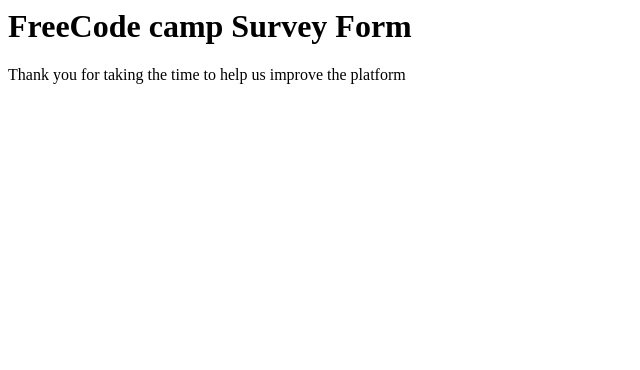
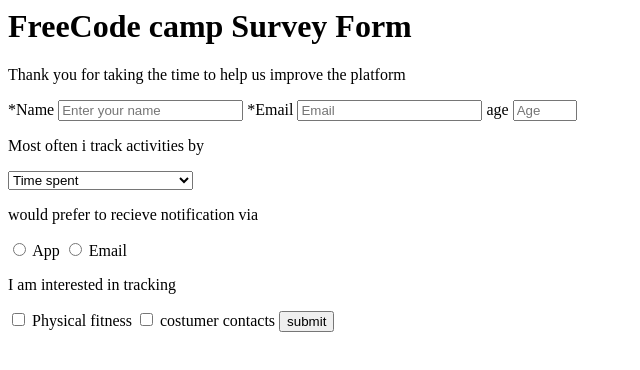
Before and after one commit to FilbertKimasa/samiXfilbert, a plain HTML site: page index.html in a window 1280 px wide. Shown: the whole page, without its empty margins (0-640 px from the left). Drawn offline with Linux system fonts and the light colour scheme.

Commit message:
second rev

```diff
--- a/index.html
+++ b/index.html
@@ -4,8 +4,42 @@
     </head>
     <main>
         <body>
+            <header>
             <h1 id="title">FreeCode camp Survey Form</h1>
             <p id="description">Thank you for taking the time to help us improve the platform </p>
+            </header>
+            <form id="survey-form">
+              <label for="name" id="name-label">*Name</label>
+               <input required id="name" type="text" placeholder="Enter your name ">
+               <label for="email" id="email-label">*Email</label>
+               <input required id="email" type="email" placeholder="Email">
+               <label for="age" id="number-label">age</label>
+               <input type="number" id="age" type="range" min="13" max="100" placeholder="Age">
+               <p>Most often i track activities by</p>
+               <select id="dropdown">
+                <option >Time spent</option>
+                <option >Number of times completed</option>
+                <option >location</option>
+                <option >Time of day</option>
+                <option >Theme</option>
+                <option >project</option>
+               </select>
+               <p>would prefer to recieve notification via</p>
+               <input type="radio" name="notification" id="app-notification" value="app"cheaked>
+               <label for="app-notification">App</label>
+               <input type="radio" id="email-notification" name="notification" value="email">
+               <label for="email-notification">Email</label>
+               <p>I am interested in tracking</p>
+               <input type="checkbox" id="projects" value="project">
+               <label for="physical-fitness">Physical fitness</label>
+               <input type="checkbox" id="costumer-contacts" value="costumer-contacts">
+               <label for="costumer-contacts">costumer contacts</label>
+               <button id="submit" type="submit">submit</button>
+
+
+
+
+            </form>
         </body>
     </main>
 </html>
```
